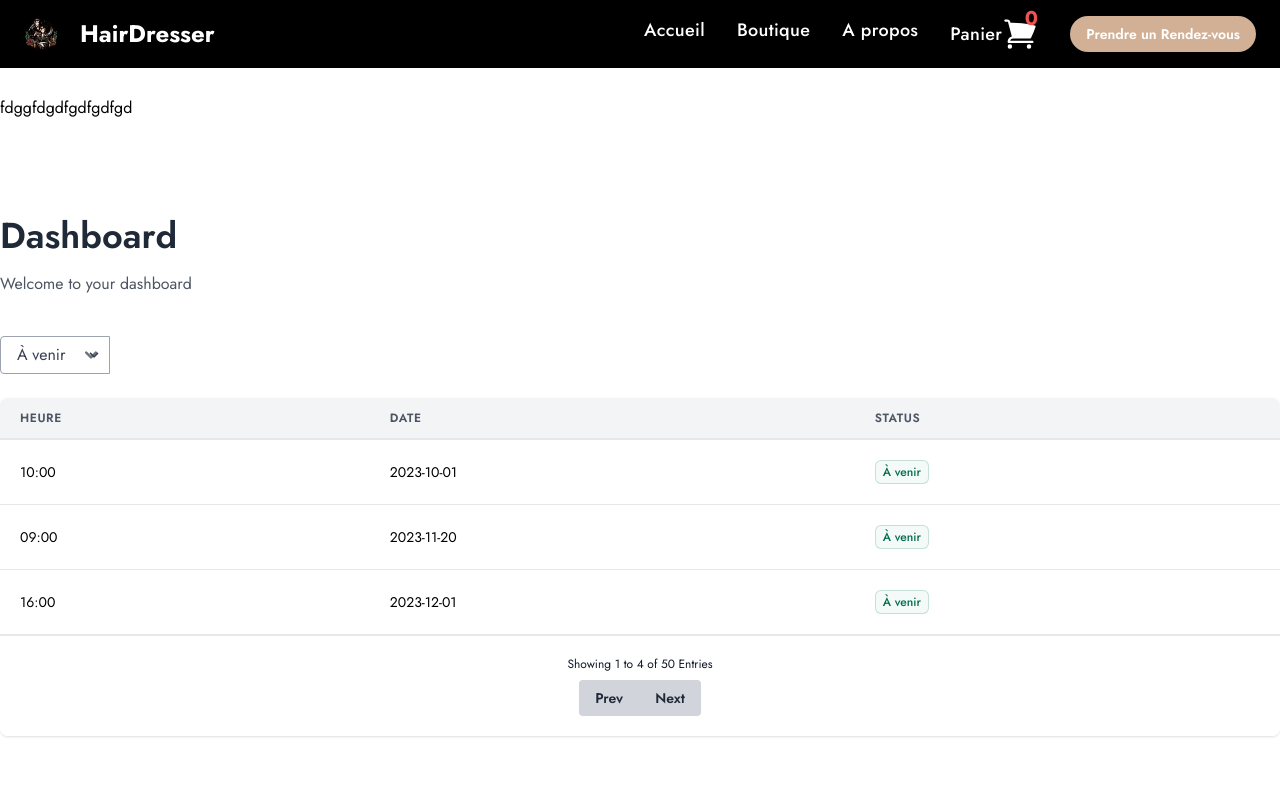
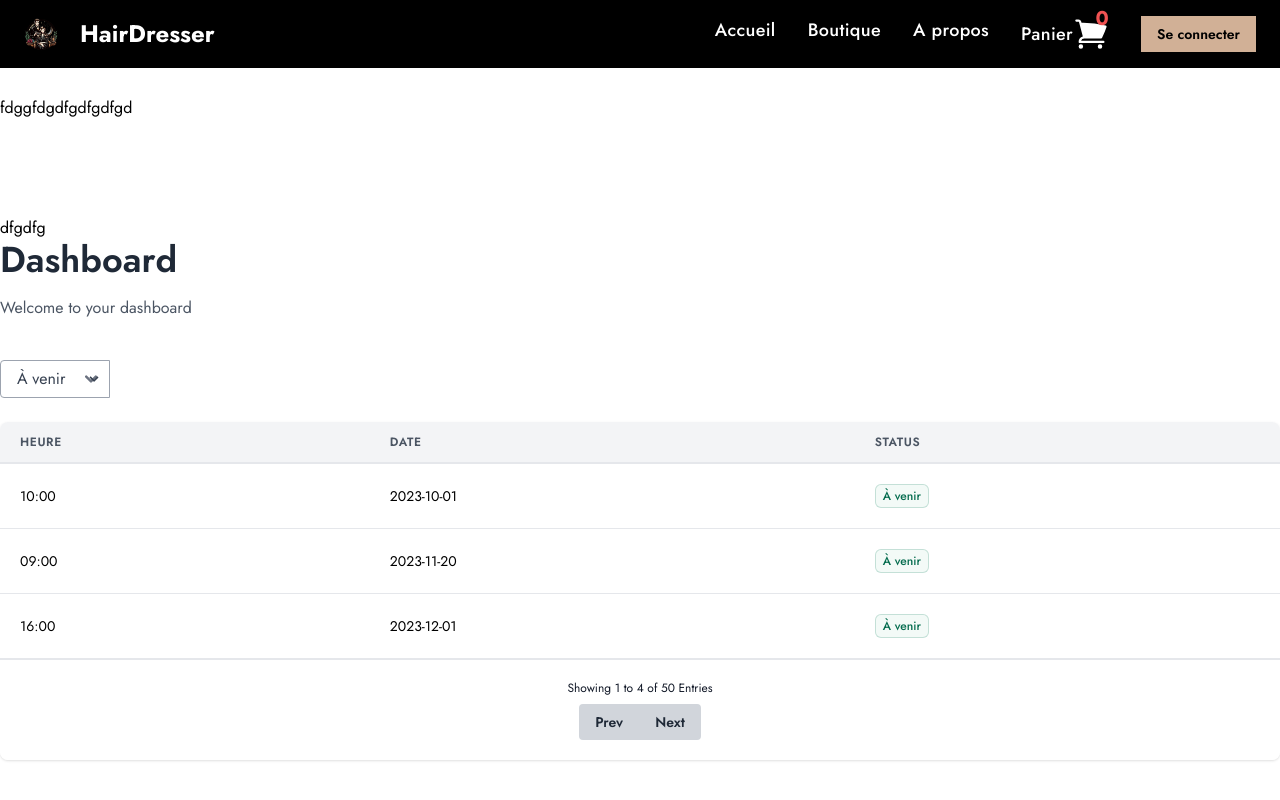
Before and after one commit to CodeQuasarr/barber_shop, a Vue app: page /dashboard in a window 1280 px wide. Shown: the top 800 px of the page. Built offline with nearby package versions, Linux system fonts and the light colour scheme; what @vee-validate/zod would draw is missing.

Commit message:
mettre le persister avec pinia afin de stocker dans les Storage les datas depuis piania store

```diff
--- a/package.json
+++ b/package.json
@@ -16,6 +16,7 @@
     "@vue-stripe/vue-stripe": "^4.5.0",
     "flowbite": "^2.4.1",
     "pinia": "^2.1.7",
+    "pinia-plugin-persistedstate": "^3.2.1",
     "vee-validate": "^4.13.2",
     "vue": "^3.4.29",
     "vue-router": "^4.3.3",
--- a/src/layouts/visitors/CHeader.vue
+++ b/src/layouts/visitors/CHeader.vue
@@ -57,8 +57,8 @@ import {useCartStore} from "@/stores/cart";
             </div>
 
             <div class="mt-12 lg:mt-0">
-              <RouterLink to="/" class="relative flex h-9 w-full items-center justify-center px-4 before:absolute before:inset-0 before:rounded-full before:bg-[#d1b096] before:transition before:duration-300 hover:before:scale-105 active:duration-75 active:before:scale-95 sm:w-max">
-                <span class="relative text-sm font-semibold text-white">Prendre un Rendez-vous</span>
+              <RouterLink to="/login" class="relative flex h-9 w-full items-center justify-center px-4 before:absolute before:inset-0  before:bg-[#d1b096] before:transition before:duration-300 hover:before:scale-105 active:duration-75 active:before:scale-95 sm:w-max">
+                <span class="relative text-sm font-semibold text-black">Se connecter</span>
               </RouterLink>
             </div>
           </div>
--- a/src/main.ts
+++ b/src/main.ts
@@ -1,12 +1,16 @@
 import './assets/main.css'
 import { createApp } from 'vue'
 import { createPinia } from 'pinia'
+import piniaPluginPersistedstate from 'pinia-plugin-persistedstate'
 import App from './App.vue'
 import router from './router'
 
 const app = createApp(App)
 
-app.use(createPinia())
+
+const pinia = createPinia()
+pinia.use(piniaPluginPersistedstate)
+app.use(pinia)
 app.use(router)
 
 app.mount('#app')
--- a/src/stores/user.ts
+++ b/src/stores/user.ts
@@ -19,6 +19,13 @@ export const useUserStore = defineStore('user', {
     },
 
     getters: {
+        getToken(): string | null {
+            return this.access_token;
+        },
 
+        isAuthenticated(): boolean {
+            return this.access_token !== null && this.access_token.trim() !== '';
+        }
     },
+    persist: true,
 });
--- a/src/views/CartView.vue
+++ b/src/views/CartView.vue
@@ -7,6 +7,8 @@ import {loadStripe, type Stripe, type StripeElements} from "@stripe/stripe-js";
 import PageTitleBanner from "@/components/views/PageTitleBanner.vue";
 import {useCartStore} from "@/stores/cart";
 import type {CartType} from "@/types/cartType";
+import {useUserStore} from "@/stores/user";
+import {useRouter} from "vue-router";
 
 const images = import.meta.glob('@/assets/images/shops/*.webp', {eager: true, as: 'url'});
 const cart = useCartStore();
@@ -18,6 +20,7 @@ const stripe = ref<Stripe | null>(null);
 const elements = ref<StripeElements | null>(null);
 const error = ref<string | null>(null);
 const clientSecret = ref<string | null>(null);
+const router = useRouter();
 
 const reorganizeCart = () => {
   if (cart.getItemsLength) {
@@ -51,6 +54,12 @@ const totalSum = computed(() => {
 });
 
 const paymentCallback = async () => {
+
+  if(!useUserStore().isAuthenticated) {
+    await router.push({name: '/login'});
+    return;
+  }
+
   stripe.value = await stripePromise;
   elements.value = stripe.value?.elements() as StripeElements;
   const ids = cart.getItems?.map((item) => item.haircut_id);
@@ -62,7 +71,7 @@ const paymentCallback = async () => {
     method: 'POST',
     headers: {
       'Content-Type': 'application/json',
-      'Authorization': `Bearer 2|PWFCGFxw1Cosq2kbYRG9pgzWiBXQ31Lff2HYwIrW86d4bead`,
+      'Authorization': `Bearer ${useUserStore().getToken}`,
     },
     body: JSON.stringify({ids}),
   });
--- a/src/views/Login.vue
+++ b/src/views/Login.vue
@@ -19,9 +19,9 @@ const onSubmit = async (values: GenericObject) => {
         });
 
         if (response.ok) {
-            const data = await response.json();
-            console.log(data);
-            // useUserStore().setAccessToken(data.access_token);
+            const user = await response.json();
+            console.log(user.data);
+            useUserStore().setAccessToken(user.data.token);
             await router.push('/dashboard');
         } else {
             const data = await response.json();
--- a/src/views/protected/DashboardView.vue
+++ b/src/views/protected/DashboardView.vue
@@ -2,6 +2,7 @@
 
 import Private from "@/layouts/Private.vue";
 import {computed, ref} from "vue";
+import {useUserStore} from "../../stores/user";
 
 const reservations = ref([
     { id: 1, date: '2023-10-01', time: '10:00', description: 'Réservation 1', isUpcoming: true },
@@ -55,6 +56,8 @@ const filterReservations = () => {
     <div>
         <Private>
             <div class="py-24">
+              dfgdfg
+              {{ useUserStore().getToken }}
                 <h1 class="text-4xl font-semibold text-gray-800">Dashboard</h1>
                 <p class="mt-4 text-gray-600">Welcome to your dashboard</p>
 
```
Also changed, not shown: 1 other file (tests, documents, lock files or other folders).
